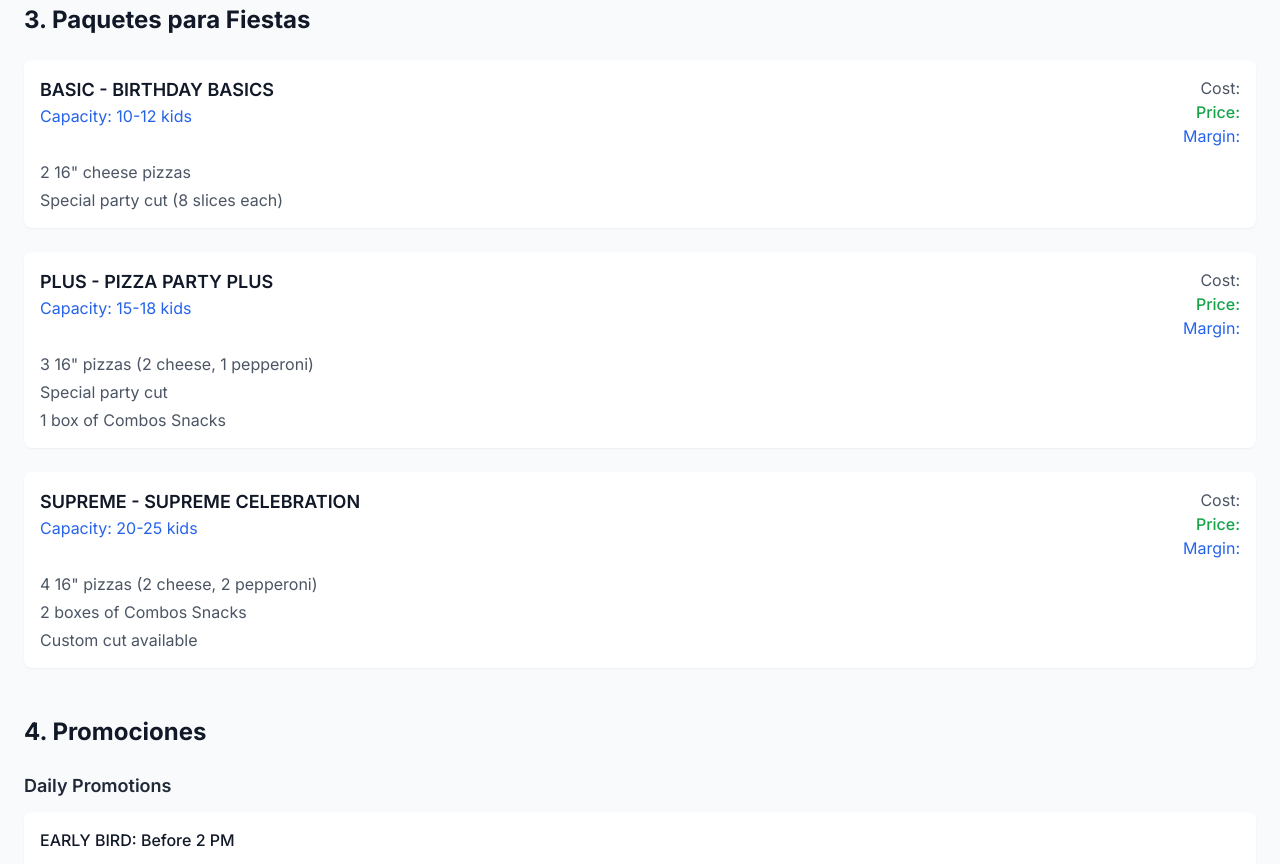
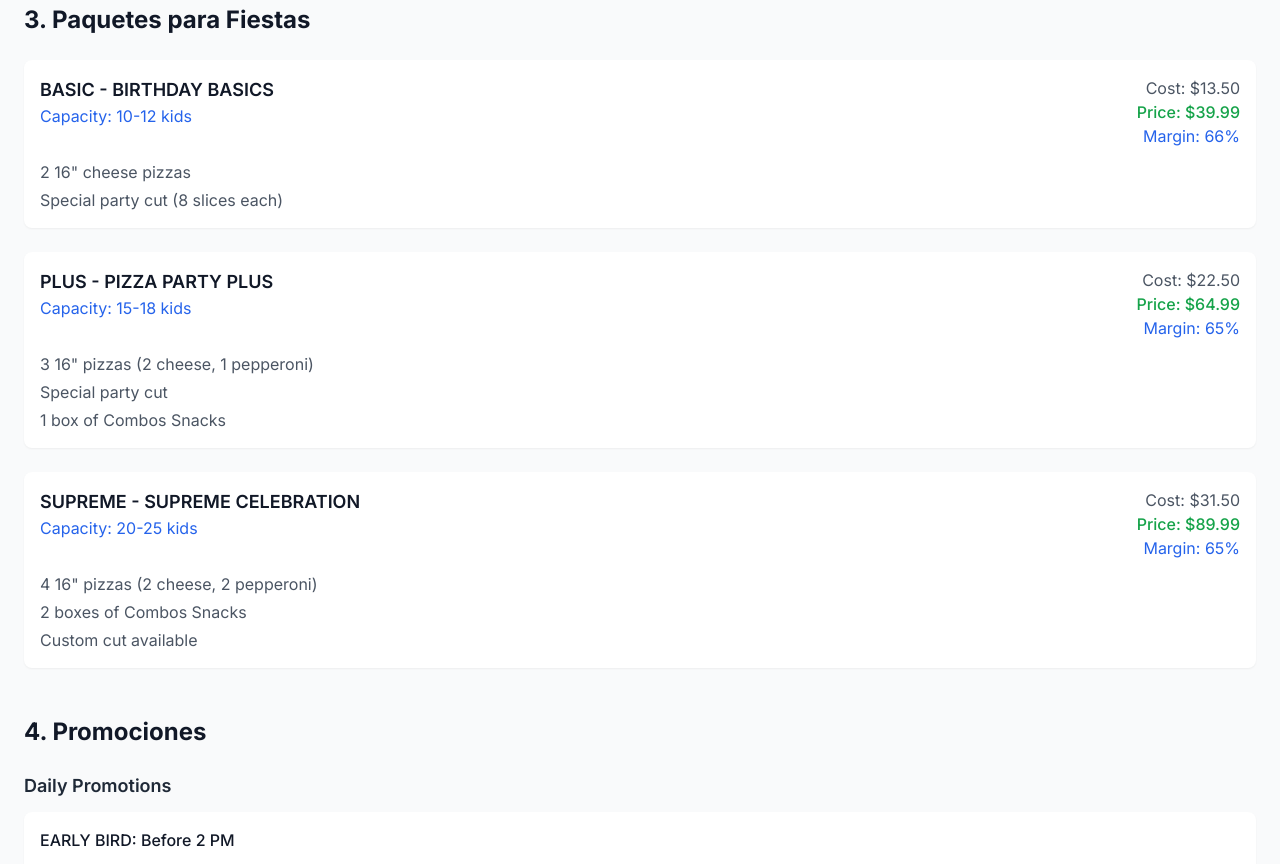
Before and after one commit to tomcat65/philly-pizza-bueno, a Next.js app: page /manual in a window 1280 px wide. Shown: the part 2420-3284 px from the top of the page. Built offline with nearby package versions, Linux system fonts and the light colour scheme.

Commit message:
Add missing package properties and type definitions

```diff
--- a/app/translations/manual.ts
+++ b/app/translations/manual.ts
@@ -64,6 +64,9 @@ export const translations = {
         name: "BASIC - BIRTHDAY BASICS",
         capacity: "10-12 kids",
         items: ['2 16" cheese pizzas', "Special party cut (8 slices each)"],
+        cost: "$13.50",
+        price: "$39.99",
+        margin: "66%",
       },
       plus: {
         name: "PLUS - PIZZA PARTY PLUS",
@@ -73,6 +76,9 @@ export const translations = {
           "Special party cut",
           "1 box of Combos Snacks",
         ],
+        cost: "$22.50",
+        price: "$64.99",
+        margin: "65%",
       },
       supreme: {
         name: "SUPREME - SUPREME CELEBRATION",
@@ -82,6 +88,9 @@ export const translations = {
           "2 boxes of Combos Snacks",
           "Custom cut available",
         ],
+        cost: "$31.50",
+        price: "$89.99",
+        margin: "65%",
       },
     },
     promotions: {
@@ -260,6 +269,9 @@ export const translations = {
           '2 pizzas de 16" de queso',
           "Corte especial para fiesta (8 rebanadas c/u)",
         ],
+        cost: "$13.50",
+        price: "$39.99",
+        margin: "66%",
       },
       plus: {
         name: "PLUS - PIZZA PARTY PLUS",
@@ -269,6 +281,9 @@ export const translations = {
           "Corte especial para fiesta",
           "1 caja de Combos Snacks",
         ],
+        cost: "$22.50",
+        price: "$64.99",
+        margin: "65%",
       },
       supreme: {
         name: "SUPREME - SUPREME CELEBRATION",
@@ -278,6 +293,9 @@ export const translations = {
           "2 cajas de Combos Snacks",
           "Corte personalizado disponible",
         ],
+        cost: "$31.50",
+        price: "$89.99",
+        margin: "65%",
       },
     },
     promotions: {
```
Also changed, not shown: app/manual/components/Sections.tsx (+9 -0 lines).
